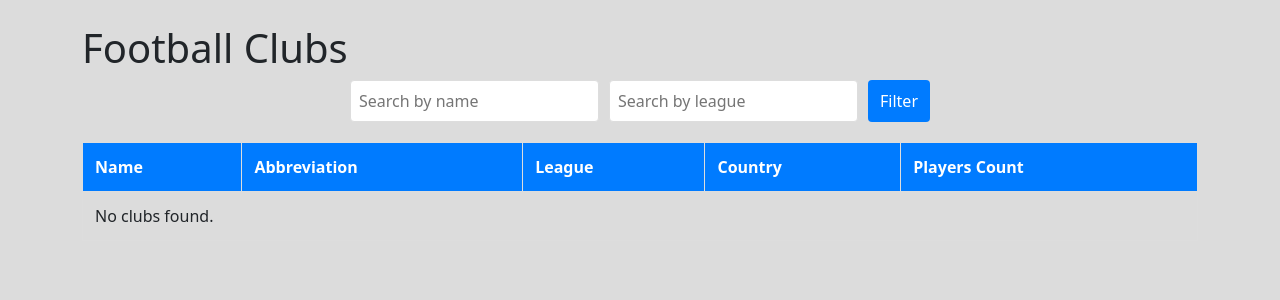
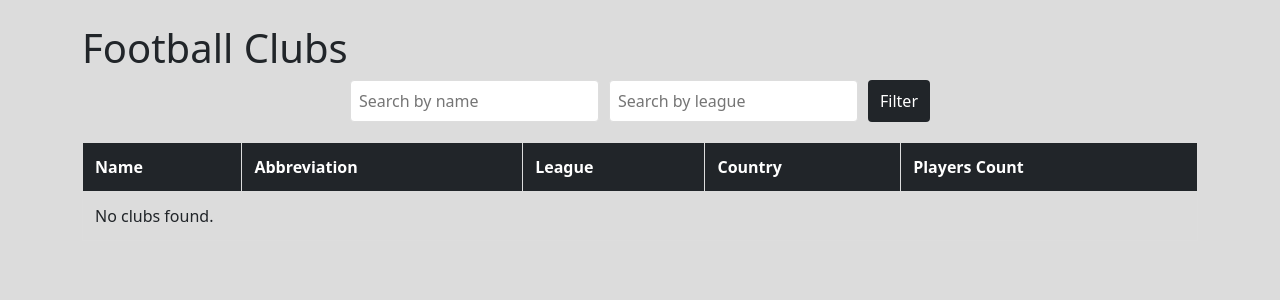
Before and after one commit to GuiAmorim03/WS-Project-2, a Django app: template ws_project_1/app/templates/clubs.html in a window 1280 px wide. Shown: the part 56-356 px from the top of the page. Run offline with Django 5.2, Linux system fonts and the light colour scheme; the template is opened without the code that fills it, so the values that code supplies are empty.

Commit message:
fix: table headers color to black

```diff
--- a/ws_project_1/app/static/css/players_clubs.css
+++ b/ws_project_1/app/static/css/players_clubs.css
@@ -18,7 +18,7 @@
 
 .search-form button {
     padding: 8px 12px;
-    background-color: #007bff;
+    background-color: #212529;
     color: white;
     border: none;
     border-radius: 4px;
@@ -44,7 +44,7 @@
 }
 
 .styled-table thead {
-    background-color: #007bff;
+    background-color: #212529;
     color: white;
 }
 
@@ -82,13 +82,13 @@
     padding: 8px 12px;
     margin: 0 5px;
     text-decoration: none;
-    color: #007bff;
+    color: #212529;
     border: 1px solid #ddd;
     border-radius: 4px;
 }
 
 .pagination a:hover {
-    background-color: #007bff;
+    background-color: #212529;
     color: white;
 }
 
```
